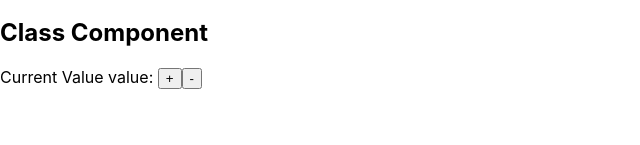
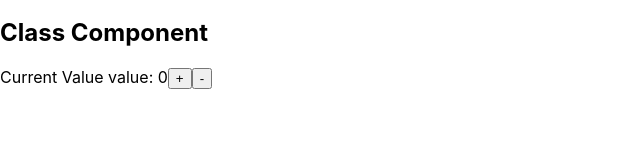
Before and after one commit to NajeebArif/NextJs-Scratch-Pad, a Next.js app: page / in a window 1280 px wide. Shown: the part 155-300 px from the top of the page, without its empty margins (0-640 px from the left). Built offline with nearby package versions, Linux system fonts and the light colour scheme.

Commit message:
Fix Class Component

```diff
--- a/pages/index.js
+++ b/pages/index.js
@@ -9,20 +9,22 @@ class CompB extends React.Component {
   }
 
   changeState(newStateValue) {
+    console.log(newStateValue)
     this.setState({
       value: newStateValue
     })
   }
 
   render() {
-    const { myValue } = this.state;
+    const { value } = this.state;
+
     return (
       <>
         <h2>Class Component</h2>
         <div>
-          <span>Current Value value: {myValue}</span>
-          <button onClick={() => this.changeState(myValue + 1)}>+</button>
-          <button onClick={() => this.changeState(myValue - 1)}>-</button>
+          <span>Current Value value: {value}</span>
+          <button onClick={() => this.changeState(value + 1)}>+</button>
+          <button onClick={() => this.changeState(value - 1)}>-</button>
         </div>
       </>
     )
```
